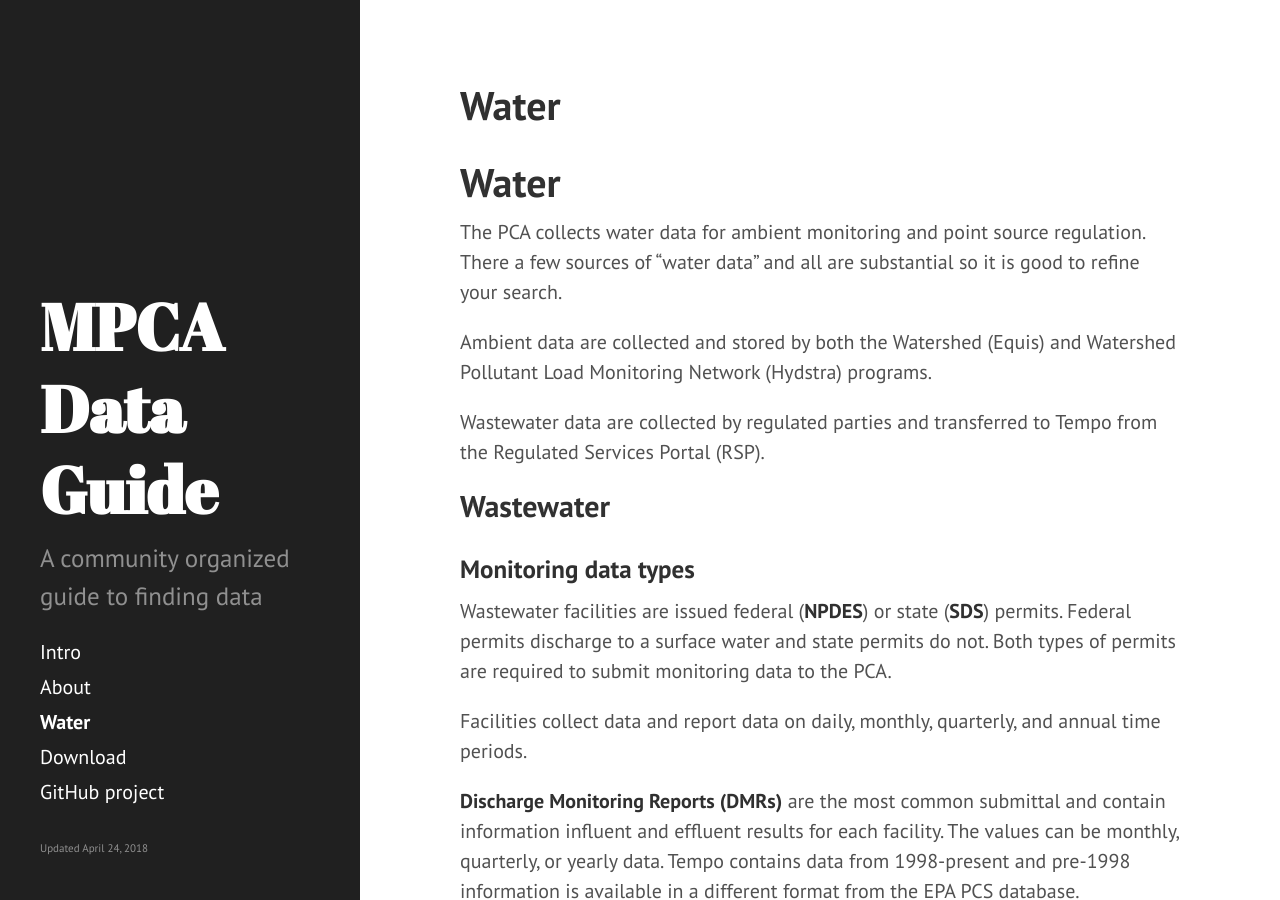
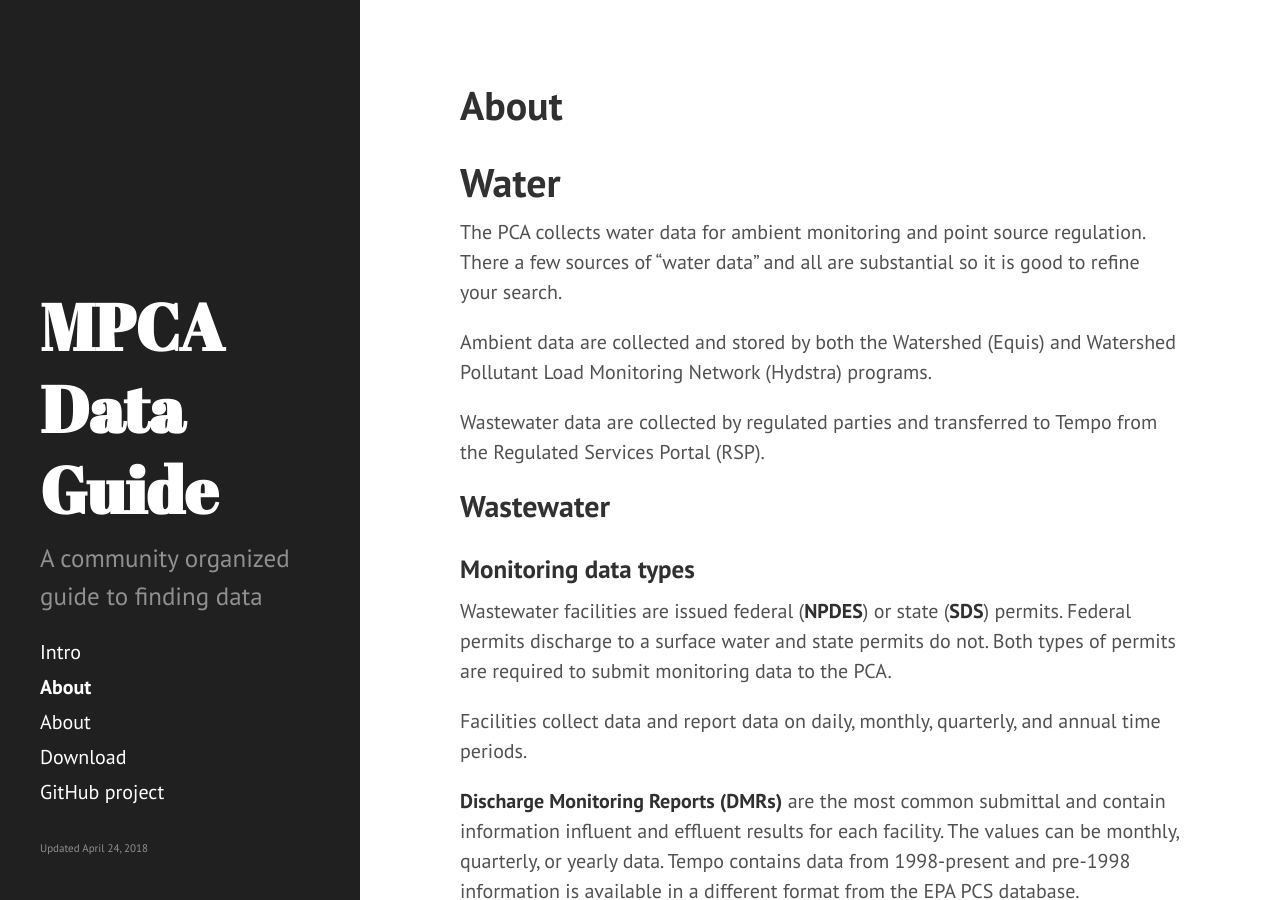
Before and after one commit to kmellick/Data-Guide, a Jekyll site: the page built from pages/01-water.md, in a window 1280 px wide and 900 px high. Built offline with Jekyll 4.4.1, drawn with Linux system fonts in a browser that asks for light colours; our own code applies the rules of GitHub Pages for plain Markdown files.

Commit message:
Update 01-water.md

```diff
--- a/pages/01-water.md
+++ b/pages/01-water.md
@@ -1,3 +1,8 @@
+---
+layout: page
+title: About
+---
+
 # Water
 
 The PCA collects water data for ambient monitoring and point source regulation.  There a few sources of "water data" and all are substantial so it is good to refine your search.
```
